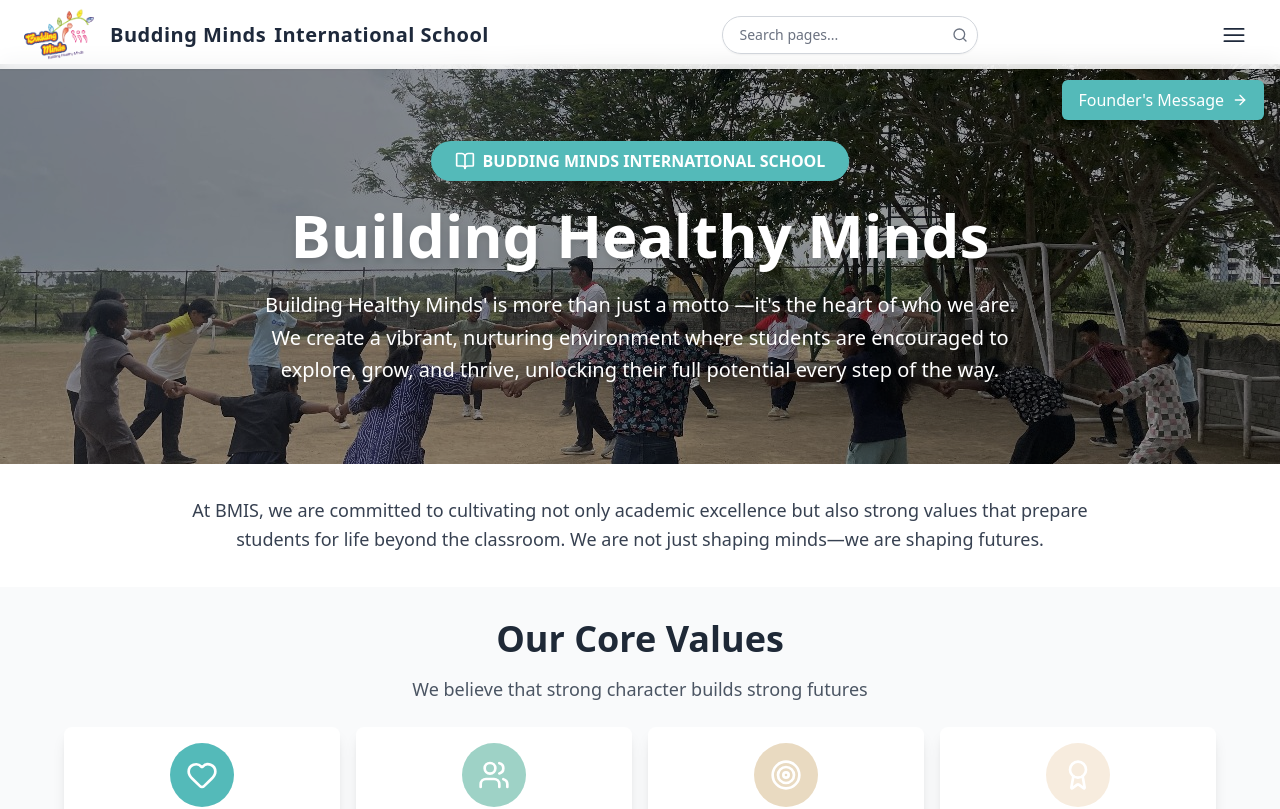
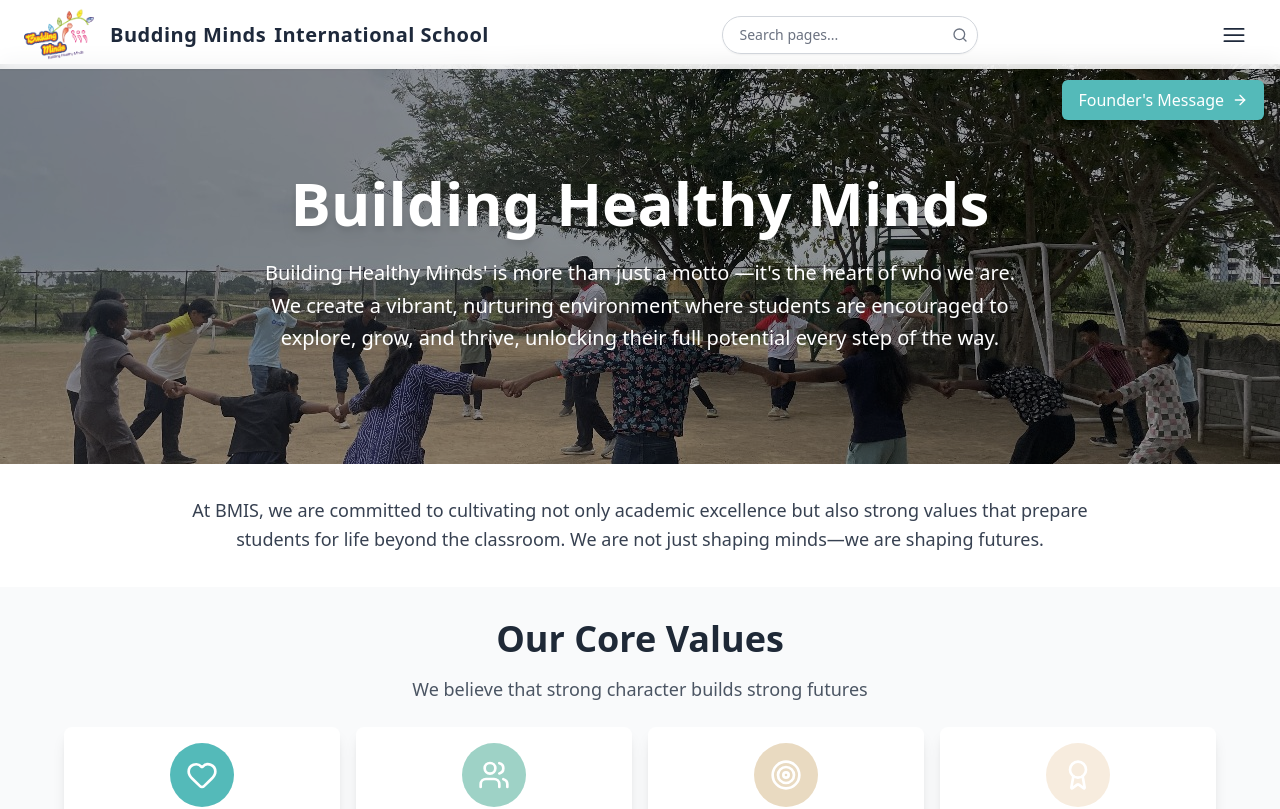
Before and after one commit to BM-Landing-Page/FrontEnd, a Next.js app: page /missionforvision in a window 1280 px wide. Shown: the top 809 px of the page. Built offline with nearby package versions, Linux system fonts and the light colour scheme.

Commit message:
`Updated text content in multiple components: About, Academics, and Home sections`

```diff
--- a/src/components/sections/About/MissionforVision.tsx
+++ b/src/components/sections/About/MissionforVision.tsx
@@ -69,10 +69,6 @@ const About = () => {
         {/* Overlay for better text readability */}
         <div className="absolute inset-0 bg-black/40"></div>
         <div className="relative z-10 max-w-4xl mx-auto px-4">
-          <div className="inline-flex items-center gap-2 bg-[#54BAB9] text-white px-6 py-2 rounded-full mb-6">
-            <BookOpen className="w-5 h-5" />
-            <span className="font-semibold">BUDDING MINDS INTERNATIONAL SCHOOL</span>
-          </div>
           <h1 className="text-5xl md:text-6xl font-bold text-white mb-6 drop-shadow-lg">Building Healthy Minds</h1>
           <p className="text-xl text-white max-w-3xl mx-auto leading-relaxed drop-shadow-md">
             Building Healthy Minds' is more than just a motto —it's the heart of who we are. We create a vibrant, nurturing environment where students are encouraged to explore, grow, and thrive, unlocking their full potential every step of the way.
--- a/src/components/sections/Academics/primaryandlowersecondaryyears.tsx
+++ b/src/components/sections/Academics/primaryandlowersecondaryyears.tsx
@@ -70,7 +70,7 @@ export default function PrimaryYears() {
       {/* Section 3: Life Skills - Image Right */}
       <div className="flex flex-col md:flex-row gap-8 items-center">
         <div className="flex-1">
-          <h2 className="text-3xl font-bold text-[#54BAB9] mb-4">Life Skills Sessions – Learning for Life</h2>
+          <h2 className="text-3xl font-bold text-[#54BAB9] mb-4">Learning for Life – Nurturing Values, Habits & Heart</h2>
           <div className="space-y-4 text-gray-700 leading-relaxed">
             <p>
               Education at BMIS goes beyond academics. Our Life Skills Sessions help children build values, confidence,
--- a/src/components/sections/Home/CurriculumLinksSection.tsx
+++ b/src/components/sections/Home/CurriculumLinksSection.tsx
@@ -73,7 +73,7 @@ export default function CurriculumLinksSection() {
   const curriculumLinks = [
     {
       title: "Early Years",
-      description: "PHRASES - ZOOM INTO THE WORLD OF YOUNG MINDS",
+      description: "Where curious exploration meets joyful discovery",
       href: "/earlyyears",
       icon: BookOpen,
       gradient: "from-[#F7ECDE] to-[#E9DAC1]",
@@ -82,7 +82,7 @@ export default function CurriculumLinksSection() {
     },
     {
       title: "Primary & Lower Secondary Years",
-      description: "QUESTIONING MINDS TO CONFIDENT THINKERS",
+      description: "The start of an exciting journey",
       href: "/primaryandlowersecondaryyears",
       icon: Users,
       gradient: "from-[#E9DAC1] to-[#9ED2C6]",
```
